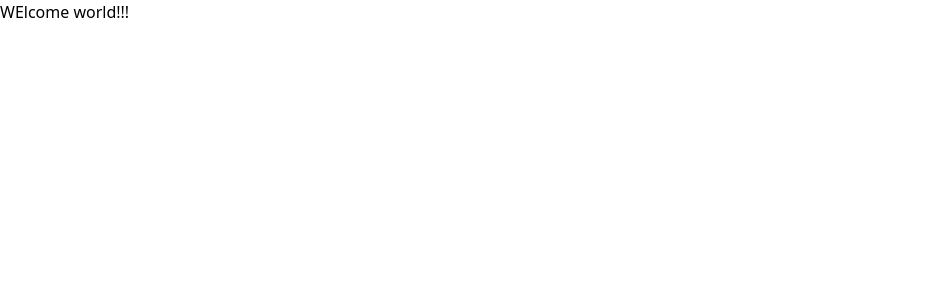
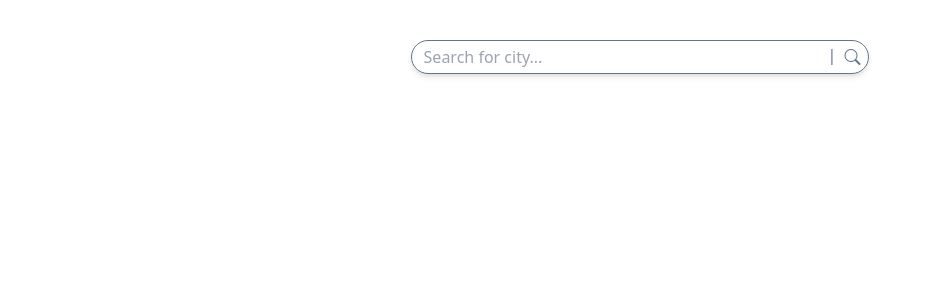
Before and after one commit to Dzarooo/vue_project, a Vue app in the folder weather_app/: page / in a window 1280 px wide. Shown: the top 300 px of the page, without its empty margins (0-932 px from the left). Built offline with nearby package versions, Linux system fonts and the light colour scheme.

Commit message:
created searchbar and make it function properly

```diff
--- a/weather_app/index.html
+++ b/weather_app/index.html
@@ -4,6 +4,7 @@
     <meta charset="UTF-8">
     <link rel="icon" href="/favicon.ico">
     <meta name="viewport" content="width=device-width, initial-scale=1.0">
+    <link rel="stylesheet" href="https://cdn.jsdelivr.net/npm/bootstrap-icons@1.11.3/font/bootstrap-icons.min.css">
     <title>Vite App</title>
   </head>
   <body>
--- a/weather_app/src/App.vue
+++ b/weather_app/src/App.vue
@@ -1,6 +1,11 @@
 <script setup>
+  import Searchbar from './components/Searchbar.vue'
 </script>
 
 <template>
-  <div>WElcome world!!!</div>
+  <div class="w-full min-h-[100vh]">
+    <div class="flex justify-center mt-10">
+      <Searchbar/>
+    </div>
+  </div>
 </template>
--- /dev/null
+++ b/weather_app/src/components/Searchbar.vue
@@ -0,0 +1,39 @@
+<script setup>
+    import { ref } from 'vue';
+
+    const searchInput = ref("");
+    const weatherData = ref({});
+
+
+
+    function search() {
+        console.log(searchInput.value);
+        if(searchInput.value != "") {
+            fetch(
+				`https://api.openweathermap.org/data/2.5/weather?q=${searchInput.value}&appid=36bb972eb44abc7137a2a84bd63afd71&lang=pl`
+			    )
+				.then((response) => response.json())
+				.then((data) => {
+                    weatherData.value = data;
+				})
+				.catch((error) => {
+					console.error('Error fetching weather data:\n', error.message);
+				})
+				.finally(() => {
+				});
+        }
+    }
+
+</script>
+
+<template>
+    <div class="w-fit h-fit flex gap-2 bg-[rgba(255,255,255,0.5)] border-solid border-[1px] border-slate-500 rounded-full items-center justify-around px-2 shadow-md">
+        <input v-model="searchInput" class="w-[400px] appearance-none rounded-full p-1 outline-none text-slate-500" placeholder="Search for city...">
+        <div class="[transform:translateY(-7%)] select-none">
+            <p class="text-slate-500">|</p>
+        </div>
+        <div v-on:click="search()" class="cursor-pointer">
+            <i class="bi bi-search text-slate-500 hover:text-slate-900"></i>
+        </div>
+    </div>
+</template>
```
